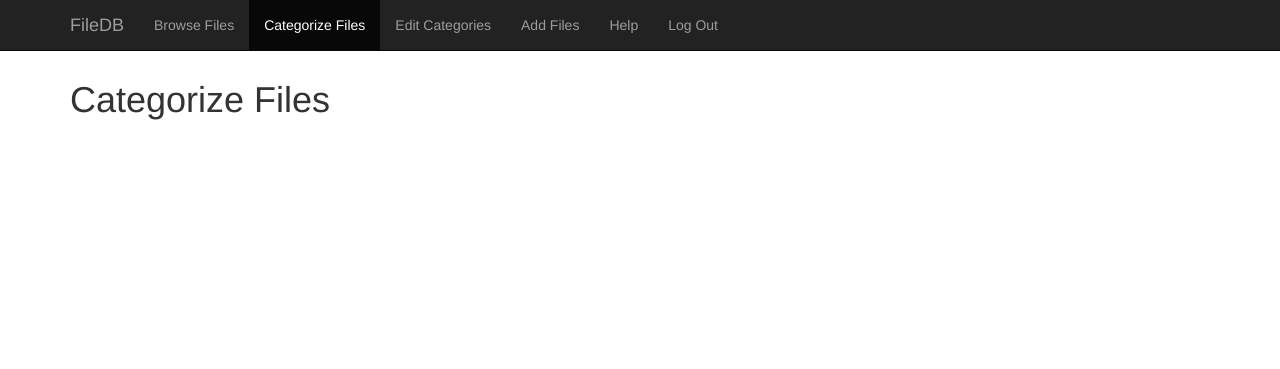
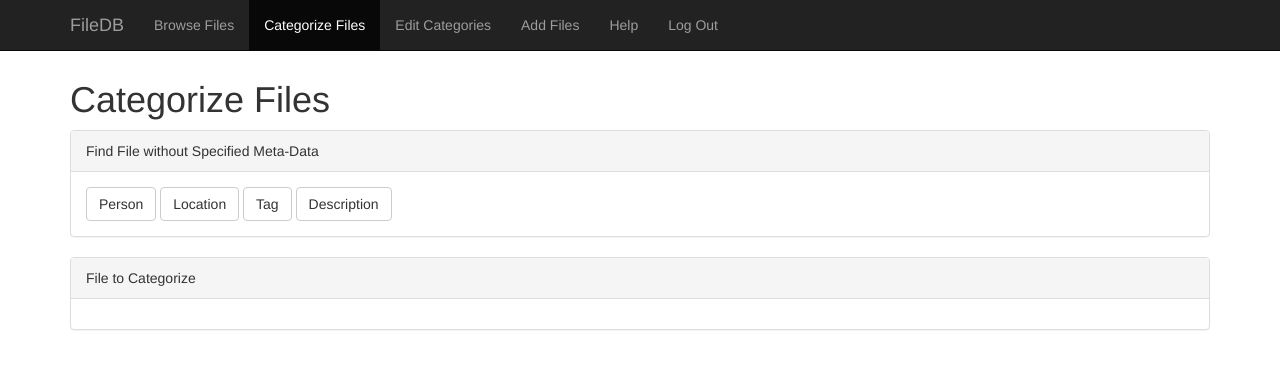
Before and after one commit to ponmar/filedb, a Flask app: page /categorize in a window 1280 px wide. Shown: the top 369 px of the page. Run offline with Flask 2, Linux system fonts and the light colour scheme; the visitor is signed in with stand-in values (Sample User, id 1); some libraries are stand-ins or nearby versions.

Commit message:
Catagorize page changes

```diff
--- a/static/scripts.js
+++ b/static/scripts.js
@@ -385,7 +385,7 @@ function load_slideshow_file(){
             src: file_url,
             alt: file_url
         });
-        img.appendTo($('#image_viewer_test'));
+        img.appendTo($('#file_browser_image_div'));
     }
 
     var file_text = "Showing file: " + (slideshow_index + 1) + "/" + slideshow_files.length;
--- a/templates/browse.html
+++ b/templates/browse.html
@@ -50,7 +50,7 @@
     <button type="button" class="btn btn-default" id="slideshow_pause_file_button">Pause slideshow</button>
     <br><br>
     <p id="slideshow_item_text">No search result available</p>
-    <div id="image_viewer_test"></div>
+    <div id="file_browser_image_div"></div>
   </div>
 </div>
 
--- a/templates/categorize.html
+++ b/templates/categorize.html
@@ -9,5 +9,22 @@
 
 <h1>Categorize Files</h1>
 
+<div class="panel panel-default">
+    <div class="panel-heading">Find File without Specified Meta-Data</div>
+    <div class="panel-body">
+        <button type="button" class="btn btn-default" id="">Person</button>
+        <button type="button" class="btn btn-default" id="">Location</button>
+        <button type="button" class="btn btn-default" id="">Tag</button>
+        <button type="button" class="btn btn-default" id="">Description</button>
+    </div>
+</div>
+
+<div class="panel panel-default">
+    <div class="panel-heading">File to Categorize</div>
+    <div class="panel-body">
+        <div id="categorize_image_div"></div>
+    </div>
+</div>
+
 {% endif %}
 {% endblock %}
```
